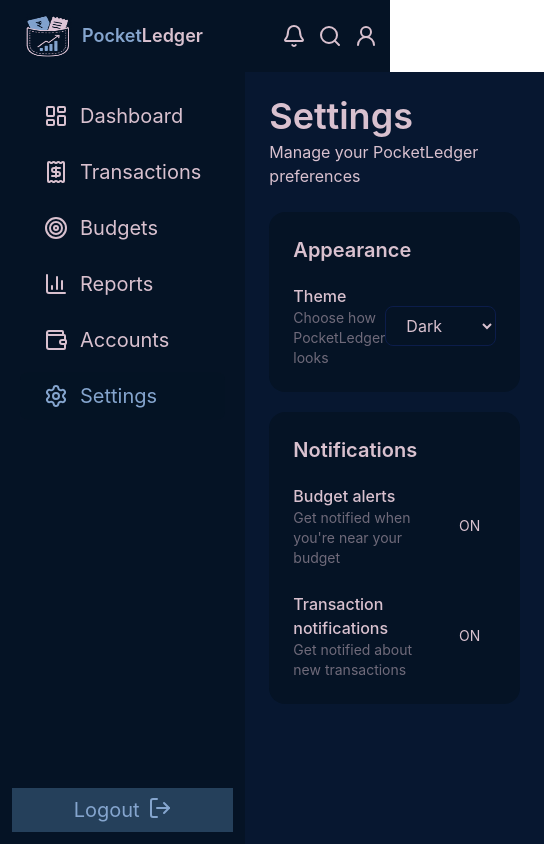
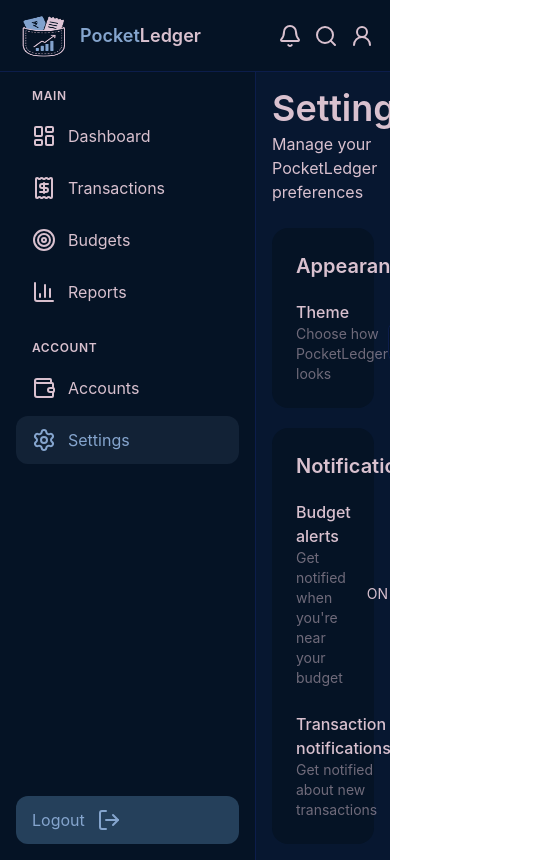
Before and after one commit to priya-0110/PocketLedger, a React (Vite) app in the folder client/: page /settings in a window 390 px wide. Shown: the whole page, 544 px wide, since content can reach past the window. Built offline with nearby package versions, Linux system fonts and the light colour scheme; sample sign-in values are in the browser's storage.

Commit message:
Adding Responsiveness

```diff
--- a/client/src/components/Layout.jsx
+++ b/client/src/components/Layout.jsx
@@ -7,9 +7,11 @@ function Layout(){
       <Navbar/>
       <div className="flex flex-1">
         <Sidebar/>
-        <main className="flex-1 bg-surface p-6 text-text font-display">
-            <Outlet/>
-        </main>
+        <main className="flex-1 bg-surface text-text font-display overflow-y-auto">
+    <div className="mx-auto w-full max-w-7xl p-4 sm:p-6 lg:p-8">
+        <Outlet />
+    </div>
+</main>
       </div>
 
     </div>
--- a/client/src/components/Navbar.jsx
+++ b/client/src/components/Navbar.jsx
@@ -3,16 +3,16 @@ import { NavLink } from "react-router";
 function Navbar(){
 
     return(
-        <header className="bg-background h-18 border-border flex items-center justify-between ">
-            <div className="flex items-center gap-2.5 p-6 w-75">
+        <header className="h-18 bg-background border-b border-border flex items-center justify-between">
+            <div className="flex items-center gap-3 px-5">
                 <img src="./PocketLedger.png" className = "h-12 w-12" alt="logo" />
                 <span className="text-lg font-semibold text-primary">Pocket<span className="text-text">Ledger</span></span>
             </div>
 
-            <div className="text-text  flex gap-3 p-3">
+            <div className="p-2 rounded-lg flex text-text gap-3 m-2 hover:text-primary hover:bg-primary/10 transition-colors">
                 <Bell  />
                 <Search />
-                <NavLink to="/login"><UserRound /></NavLink>
+                <NavLink to="/accounts"><UserRound /></NavLink>
             </div>
         </header>
     )
--- a/client/src/components/Sidebar.jsx
+++ b/client/src/components/Sidebar.jsx
@@ -40,19 +40,42 @@ function Sidebar(){
                 Navigate("/Login")
             }, 1500);
     }
+    const mainNavigation = navigation.slice(0, 4);
+    const accountNavigation = navigation.slice(4);
     return(
-        <aside className="w-70 bg-background text-text text-xl p-3 font-display flex flex-col justify-between">
+        <aside className="w-64 shrink-0 bg-background border-r border-border text-text p-4 font-display flex flex-col justify-between">
 
-                <div>
+                <div className="space-y-1">
+                    <p className="px-4 mb-2 text-xs font-semibold uppercase tracking-wider text-muted">
+                        Main
+                    </p>
                     {
-                navigation.map(navs =>{
+                mainNavigation.map(navs =>{
                     const Ic = navs.icon;
                     return(
                     <NavLink className={({isActive})=>
 
                         isActive?
-                    "flex items-center gap-3 px-6 py-2.5 m-2 rounded-lg text-primary bg-background/10 hover:text-primary ":
-                    "flex items-center gap-3 px-6 py-2.5 m-2 rounded-lg text-text hover:text-primary"
+                    "flex items-center gap-3 px-4 py-3 rounded-xl bg-primary/10 text-primary transition-colors":
+                    "flex items-center gap-3 px-4 py-3 rounded-xl text-muted hover:bg-primary/5 hover:text-primary transition-colors"
+                    } key = {navs.path} to={navs.path}>
+                        <Ic />
+                        {navs.name}
+                    </NavLink>
+                )})
+            }
+            <p className="px-4 mb-2 mt-6 text-xs font-semibold uppercase tracking-wider text-muted">
+                Account
+            </p>
+            {
+                accountNavigation.map(navs =>{
+                    const Ic = navs.icon;
+                    return(
+                    <NavLink className={({isActive})=>
+
+                        isActive?
+                    "flex items-center gap-3 px-4 py-3 rounded-xl bg-primary/10 text-primary transition-colors":
+                    "flex items-center gap-3 px-4 py-3 rounded-xl text-muted hover:bg-primary/5 hover:text-primary transition-colors"
                     } key = {navs.path} to={navs.path}>
                         <Ic />
                         {navs.name}
@@ -60,7 +83,7 @@ function Sidebar(){
                 )})
             }
                 </div>
-            <button onClick={()=>onLogout()}className="flex gap-2 justify-center text-semibold p-2 bg-primary-hover text-primary mt-auto">Logout <LogOut/></button>
+            <button onClick={()=>onLogout()}className="w-full bg-primary-hover flex items-center gap-3 px-4 py-3 rounded-xl text-primary hover:bg-red-500/10 hover:text-red-500 transition-colors">Logout <LogOut/></button>
 
         </aside>
     )
--- a/client/src/pages/Accounts.jsx
+++ b/client/src/pages/Accounts.jsx
@@ -25,8 +25,35 @@ function Accounts() {
 
     const [isEditing, setIsEditing] = useState(false);
     const [isChangePassword, setChangePassword] = useState(false);
-
-
+    const [transactions,setTransactions] = useState([]);
+    const getTransactions = async ()=>{
+            try{
+                const token = localStorage.getItem("token");
+                const response = await fetch('http://localhost:5000/api/transactions',{
+                    method:"GET",
+                    headers:{
+                        "Content-Type" : "application/json",
+                        "Authorization" : `Bearer ${token}`
+                     }
+                })
+                const data = await response.json();
+                const sortedData = data.sort(
+                    (a,b)=> new Date(b.date) - new Date(a.date)
+                )
+                if(response.ok){
+                    setTransactions(sortedData)
+                }
+            }catch(err){
+                console.log(err);
+            }
+}
+useEffect(() => {
+    getTransactions();
+}, []);
+const income = transactions.filter(transaction => transaction.type === "income")
+            .reduce((total,transaction)=>total+Number(transaction.amount),0);
+const expense = transactions.filter(transaction=> transaction.type==="expense")
+                .reduce((total,transaction)=>total+Number(transaction.amount),0);
     // Get current user
     const getUserData = async () => {
 
@@ -259,7 +286,7 @@ function Accounts() {
                         </span>
 
                         <span className="font-semibold text-text">
-                            24
+                            {transactions.length}
                         </span>
 
                     </div>
@@ -272,7 +299,7 @@ function Accounts() {
                         </span>
 
                         <span className="font-semibold text-text">
-                            ₹53,000
+                            {income}
                         </span>
 
                     </div>
@@ -285,7 +312,7 @@ function Accounts() {
                         </span>
 
                         <span className="font-semibold text-text">
-                            ₹19,600
+                            {expense}
                         </span>
 
                     </div>
--- a/client/src/pages/Reports.jsx
+++ b/client/src/pages/Reports.jsx
@@ -6,6 +6,7 @@ import { useState,useEffect } from "react";
 
 function Reports(){
         const [transactions,setTransactions] = useState([]);
+        const [timeFilter,setTimeFilter] = useState('This Month')
     const getTransactions = async ()=>{
             try{
                 const token = localStorage.getItem("token");
@@ -30,12 +31,67 @@ function Reports(){
 useEffect(() => {
     getTransactions();
 }, []);
-const income = transactions.filter(transaction => transaction.type === "income")
+const filteredTransactions = transactions.filter((transaction)=>{
+    const transactionDate = new Date(transaction.date);
+    const now = new Date();
+    if(timeFilter === 'All Time'){
+        return true;
+    }
+    if (timeFilter === "This Month") {
+        return (
+            transactionDate.getMonth() === now.getMonth() &&
+            transactionDate.getFullYear() === now.getFullYear()
+        );
+    }
+    if (timeFilter === "Today") {
+    return (
+        transactionDate.getDate() === now.getDate() &&
+        transactionDate.getMonth() === now.getMonth() &&
+        transactionDate.getFullYear() === now.getFullYear()
+    );
+}
+if (timeFilter === "This Week") {
+    const startOfWeek = new Date(now);
+    startOfWeek.setDate(now.getDate() - now.getDay());
+    startOfWeek.setHours(0, 0, 0, 0);
+
+    return transactionDate >= startOfWeek && transactionDate <= now;
+}
+
+    if (timeFilter === "Last Month") {
+        const lastMonth = new Date(
+            now.getFullYear(),
+            now.getMonth() - 1
+        );
+
+        return (
+            transactionDate.getMonth() === lastMonth.getMonth() &&
+            transactionDate.getFullYear() === lastMonth.getFullYear()
+        );
+    }
+
+    if (timeFilter === "Last 3 Months") {
+        const threeMonthsAgo = new Date(
+            now.getFullYear(),
+            now.getMonth() - 2,
+            1
+        );
+
+        return transactionDate >= threeMonthsAgo && transactionDate <= now;
+    }
+
+    if (timeFilter === "This Year") {
+        return transactionDate.getFullYear() === now.getFullYear();
+    }
+
+    return true;
+})
+const income = filteredTransactions.filter(transaction => transaction.type === "income")
             .reduce((total,transaction)=>total+Number(transaction.amount),0);
-const expense = transactions.filter(transaction=> transaction.type==="expense")
+const expense = filteredTransactions.filter(transaction=> transaction.type==="expense")
                 .reduce((total,transaction)=>total+Number(transaction.amount),0);
 const balance = income-expense;
-const expenses = transactions.filter(transaction=>transaction.type==="expense")
+const expenses = filteredTransactions.filter(transaction=>transaction.type==="expense")
                  .reduce((group,transaction)=>{
                     const category = transaction.category;
                     const amount = Number(transaction.amount);
@@ -63,15 +119,18 @@ const incomeExpenseData = [
         <div>
             <div className="flex justify-between">
             <h1 className="text-4xl">Reports</h1>
-                <select name="Select Time Range" className="bg-background border-text p-3 rounded-sm border-2">
+                <select name="Select Time Range"
+                onChange={(e)=>setTimeFilter(e.target.value)}
+                className="bg-background border-text p-3 rounded-sm border-2">
                     <option>Select Time Range</option>
+                    <option value="All Time">All Time</option>
                     <option value="This Month">This Month</option>
                     <option value="This Week">This Week</option>
                     <option value="This Year">This Year</option>
+                    <option value="Last Month">Last Month</option>
+                    <option value="Last 3 Months">Last 3 Months</option>
                     <option value="Today">Today</option>
                 </select>
-
-
 
         </div>
        <div className="flex justify-center mt-5">
```
